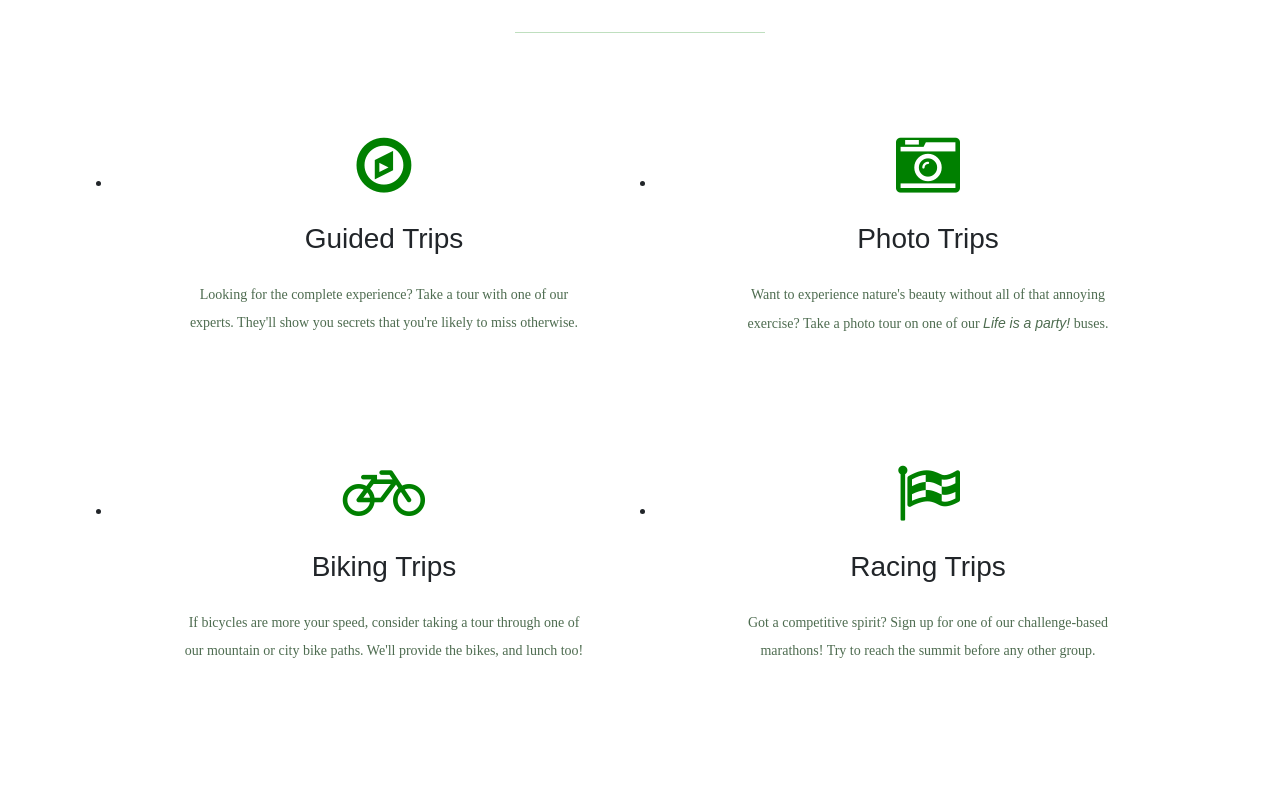
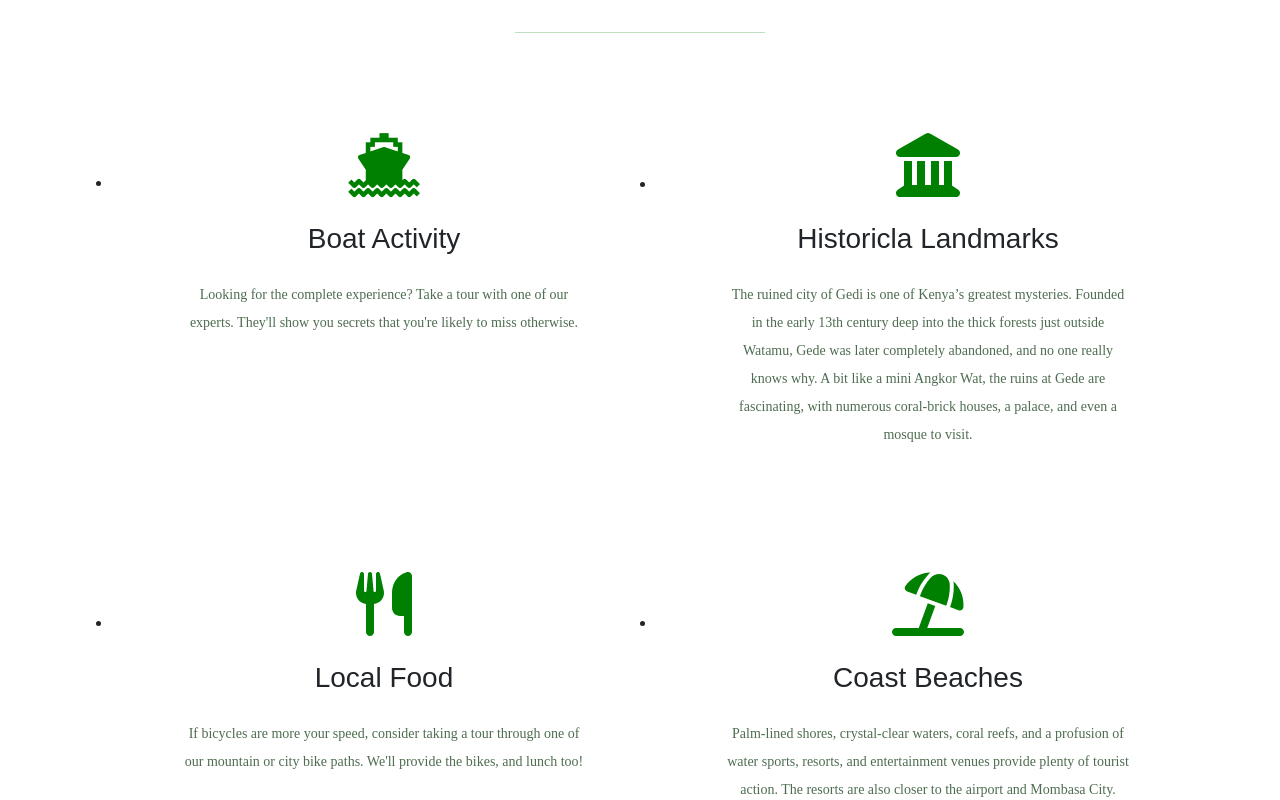
Before and after one commit to MissZamzam/Magical-kenya, a React (Create React App) app: page /coast in a window 1280 px wide. Shown: the part 1120-1920 px from the top of the page. Built offline with nearby package versions, Linux system fonts and the light colour scheme; a web font is replaced by a local one.

Commit message:
refactor

```diff
--- a/package.json
+++ b/package.json
@@ -3,6 +3,9 @@
   "version": "0.1.0",
   "private": true,
   "dependencies": {
+    "@fortawesome/fontawesome-svg-core": "^6.3.0",
+    "@fortawesome/free-solid-svg-icons": "^6.3.0",
+    "@fortawesome/react-fontawesome": "^0.2.0",
     "@testing-library/jest-dom": "^5.16.5",
     "@testing-library/react": "^13.4.0",
     "@testing-library/user-event": "^13.5.0",
--- a/src/components/Coastal/Coastal.js
+++ b/src/components/Coastal/Coastal.js
@@ -2,6 +2,13 @@ import './Coastal.css'
 import { NavLink } from 'react-router-dom';
 import Footer from "../Footer/Footer"
 import Navbar from '../Navbar/Navbar';
+import { FontAwesomeIcon } from '@fortawesome/react-fontawesome';
+import { faLandmark } from '@fortawesome/free-solid-svg-icons';
+import { faUtensils } from '@fortawesome/free-solid-svg-icons';
+import { faUmbrellaBeach } from '@fortawesome/free-solid-svg-icons';
+
+
+
 
 const Buttons = () => {
     return (
@@ -44,24 +51,28 @@ const Buttons = () => {
 
     <ul class="grid">
       <li>
-        <i class="fa fa-compass fa-4x"></i>
-        <h4>Guided Trips</h4>
+        <i class="fa fa-ship fa-4x"></i>
+        <h4>Boat Activity</h4>
         <p>Looking for the complete experience? Take a tour with one of our experts. They'll show you secrets that you're likely to miss otherwise.</p>
       </li>
       <li>
-        <i class="fa fa-camera-retro fa-4x"></i>
-        <h4>Photo Trips</h4>
-        <p>Want to experience nature's beauty without all of that annoying exercise? Take a photo tour on one of our <em>Life is a party!</em> buses.</p>
+      {/* <i class="fa fa-monument fa-4x"></i> */}
+      <FontAwesomeIcon icon={faLandmark} size="4x" color="green"/>
+                          <h4>Historicla Landmarks</h4>
+        <p>The ruined city of Gedi is one of Kenya’s greatest mysteries. Founded in the early 13th century deep into the thick forests just outside Watamu, Gede was later completely abandoned, and no one really knows why. A bit like a mini Angkor Wat, the ruins at Gede are fascinating, with numerous coral-brick houses, a palace, and even a mosque to visit.
+
+</p>
       </li>
       <li>
-        <i class="fa fa-bicycle fa-4x"></i>
-        <h4>Biking Trips</h4>
+      <FontAwesomeIcon icon={faUtensils} size="4x" color="green" />
+
+        <h4>Local Food</h4>
         <p>If bicycles are more your speed, consider taking a tour through one of our mountain or city bike paths. We'll provide the bikes, and lunch too!</p>
       </li>
       <li>
-        <i class="fa fa-flag-checkered fa-4x"></i>
-        <h4>Racing Trips</h4>
-        <p>Got a competitive spirit? Sign up for one of our challenge-based marathons! Try to reach the summit before any other group.</p>
+      <FontAwesomeIcon icon={faUmbrellaBeach} size="4x" color="green" />
+        <h4>Coast Beaches</h4>
+        <p>Palm-lined shores, crystal-clear waters, coral reefs, and a profusion of water sports, resorts, and entertainment venues provide plenty of tourist action. The resorts are also closer to the airport and Mombasa City.</p>
       </li>
     </ul>
   </section>
```
Also changed, not shown: 1 other file (tests, documents, lock files or other folders).
